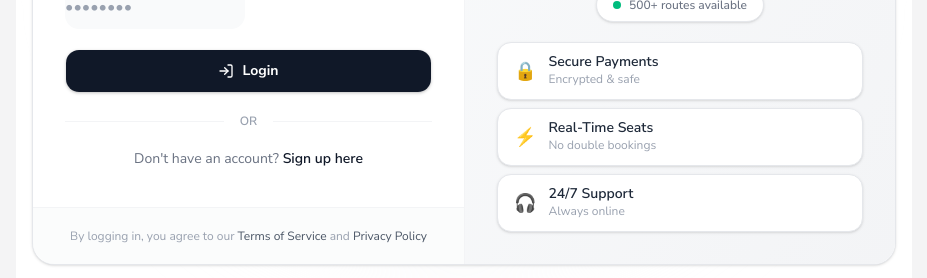
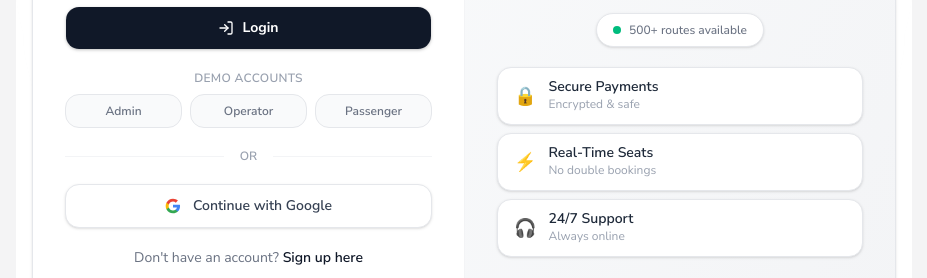
Before and after one commit to samir-web2526/bus-ticket-booking-frontend, a Next.js app: page /login in a window 1280 px wide. Shown: the part 516-794 px from the top of the page, without its empty margins (176-1103 px from the left). Built offline with nearby package versions, Linux system fonts and the light colour scheme.

Commit message:
add social login button in sign in up page

```diff
--- a/src/components/Pages/LoginPage/LoginPage.tsx
+++ b/src/components/Pages/LoginPage/LoginPage.tsx
@@ -21,14 +21,54 @@ const signinSchema = z.object({
 
 type SigninFormValues = z.infer<typeof signinSchema>
 
+const DUMMY_CREDENTIALS = {
+  ADMIN:     { email: "admin@busticketbd.com",     password: "admin123" },
+  OPERATOR:  { email: "operator@busticketbd.com",  password: "operator123" },
+  PASSENGER: { email: "passenger@busticketbd.com", password: "passenger123" },
+} as const
+
+type DummyRole = keyof typeof DUMMY_CREDENTIALS
+
+const ROLE_CONFIG: { role: DummyRole; label: string }[] = [
+  { role: "ADMIN",     label: "Admin" },
+  { role: "OPERATOR",  label: "Operator" },
+  { role: "PASSENGER", label: "Passenger" },
+]
+
 export function SigninForm({ className, ...props }: React.ComponentProps<"div">) {
   const [serverError, setServerError] = useState<string | null>(null)
+  const [isGoogleLoading, setIsGoogleLoading] = useState(false)
   const router = useRouter()
 
-  const { register, handleSubmit, formState: { errors, isSubmitting } } = useForm<SigninFormValues>({
+  const { register, handleSubmit, setValue, formState: { errors, isSubmitting } } = useForm<SigninFormValues>({
     resolver: zodResolver(signinSchema),
     defaultValues: { email: "", password: "" },
   })
+
+  const fillCredentials = (role: DummyRole) => {
+    const { email, password } = DUMMY_CREDENTIALS[role]
+    setValue("email", email, { shouldValidate: true })
+    setValue("password", password, { shouldValidate: true })
+    setServerError(null)
+    toast.info(`Filled ${role.toLowerCase()} credentials`, {
+      description: "Click Login to continue",
+      duration: 2000,
+      position: "top-right",
+    })
+  }
+
+  const handleGoogleSignIn = async () => {
+    setIsGoogleLoading(true)
+    try {
+      // Replace with your actual Google OAuth handler, e.g.:
+      // await signIn("google")
+      toast.info("Redirecting to Google...", { duration: 2000, position: "top-right" })
+    } catch {
+      toast.error("Google sign-in failed", { position: "top-right" })
+    } finally {
+      setIsGoogleLoading(false)
+    }
+  }
 
   const onSubmit = async (data: SigninFormValues) => {
     setServerError(null)
@@ -62,7 +102,6 @@ export function SigninForm({ className, ...props }: React.ComponentProps<"div">)
         </div>
 
         <div className="bg-white border border-gray-200 rounded-3xl overflow-hidden shadow-sm grid lg:grid-cols-2">
-
           <div className="flex flex-col">
             <div className="bg-gradient-to-br from-gray-50 to-white border-b border-gray-100 px-8 py-8">
               <motion.div initial={{ opacity: 0, y: -8 }} animate={{ opacity: 1, y: 0 }} transition={{ delay: 0.15 }} className="flex flex-col items-center gap-3">
@@ -99,6 +138,7 @@ export function SigninForm({ className, ...props }: React.ComponentProps<"div">)
                 {errors.password && <p className="text-xs text-red-500 font-medium">{errors.password.message}</p>}
               </motion.div>
 
+              {/* Login Button */}
               <motion.div initial={{ opacity: 0, y: 8 }} animate={{ opacity: 1, y: 0 }} transition={{ delay: 0.2 }}>
                 <Button type="submit" disabled={isSubmitting}
                   className="w-full h-11 rounded-xl font-bold bg-gray-900 hover:bg-gray-800 text-white transition-all duration-200 flex items-center justify-center gap-2 shadow-sm group">
@@ -106,11 +146,42 @@ export function SigninForm({ className, ...props }: React.ComponentProps<"div">)
                 </Button>
               </motion.div>
 
+              {/* Dummy Login Buttons */}
+              <motion.div initial={{ opacity: 0, y: 8 }} animate={{ opacity: 1, y: 0 }} transition={{ delay: 0.25 }} className="space-y-2">
+                <p className="text-xs font-semibold text-gray-400 uppercase tracking-wide text-center">Demo Accounts</p>
+                <div className="grid grid-cols-3 gap-2">
+                  {ROLE_CONFIG.map(({ role, label }) => (
+                    <button key={role} type="button" onClick={() => fillCredentials(role)}
+                      className="px-3 py-2 text-xs font-semibold border border-gray-200 rounded-xl text-gray-500 bg-gray-50 hover:bg-gray-100 hover:border-gray-300 hover:text-gray-700 transition-all duration-200 cursor-pointer">
+                      {label}
+                    </button>
+                  ))}
+                </div>
+              </motion.div>
+
               <div className="relative flex items-center gap-4">
                 <div className="flex-1 h-px bg-gray-100" />
                 <span className="text-xs text-gray-400 font-semibold">OR</span>
                 <div className="flex-1 h-px bg-gray-100" />
               </div>
+
+              {/* Google Sign-In Button */}
+              <motion.div initial={{ opacity: 0, y: 8 }} animate={{ opacity: 1, y: 0 }} transition={{ delay: 0.3 }}>
+                <button type="button" onClick={handleGoogleSignIn} disabled={isGoogleLoading}
+                  className="w-full h-11 rounded-xl font-semibold border border-gray-200 bg-white hover:bg-gray-50 hover:border-gray-300 text-gray-700 transition-all duration-200 flex items-center justify-center gap-3 shadow-sm disabled:opacity-60 disabled:cursor-not-allowed cursor-pointer">
+                  {isGoogleLoading ? (
+                    <Loader2 className="w-4 h-4 animate-spin text-gray-400" />
+                  ) : (
+                    <svg className="w-4 h-4 flex-shrink-0" viewBox="0 0 24 24">
+                      <path d="M22.56 12.25c0-.78-.07-1.53-.2-2.25H12v4.26h5.92c-.26 1.37-1.04 2.53-2.21 3.31v2.77h3.57c2.08-1.92 3.28-4.74 3.28-8.09z" fill="#4285F4" />
+                      <path d="M12 23c2.97 0 5.46-.98 7.28-2.66l-3.57-2.77c-.98.66-2.23 1.06-3.71 1.06-2.86 0-5.29-1.93-6.16-4.53H2.18v2.84C3.99 20.53 7.7 23 12 23z" fill="#34A853" />
+                      <path d="M5.84 14.09c-.22-.66-.35-1.36-.35-2.09s.13-1.43.35-2.09V7.07H2.18C1.43 8.55 1 10.22 1 12s.43 3.45 1.18 4.93l3.66-2.84z" fill="#FBBC05" />
+                      <path d="M12 5.38c1.62 0 3.06.56 4.21 1.64l3.15-3.15C17.45 2.09 14.97 1 12 1 7.7 1 3.99 3.47 2.18 7.07l3.66 2.84c.87-2.6 3.3-4.53 6.16-4.53z" fill="#EA4335" />
+                    </svg>
+                  )}
+                  <span className="text-sm">Continue with Google</span>
+                </button>
+              </motion.div>
 
               <p className="text-gray-500 text-sm text-center">
                 Don&apos;t have an account?{" "}
@@ -159,8 +230,8 @@ export function SigninForm({ className, ...props }: React.ComponentProps<"div">)
               </div>
             </div>
           </motion.div>
+        </div>
 
-        </div>
         <p className="mt-5 text-center text-gray-500 text-sm lg:hidden">
           Ready to travel? <span className="text-gray-900 font-semibold">500+ routes</span> available
         </p>
--- a/src/components/Pages/RegisterPage/RegisterPage.tsx
+++ b/src/components/Pages/RegisterPage/RegisterPage.tsx
@@ -30,11 +30,25 @@ type SignupFormValues = z.infer<typeof signupSchema>
 export function SignupForm({ className, ...props }: React.ComponentProps<"div">) {
   const [serverError, setServerError] = useState<string | null>(null)
   const [isSuccess, setIsSuccess] = useState(false)
+  const [isGoogleLoading, setIsGoogleLoading] = useState(false)
 
   const { register, handleSubmit, formState: { errors, isSubmitting }, reset } = useForm<SignupFormValues>({
     resolver: zodResolver(signupSchema),
     defaultValues: { name: "", email: "", password: "", confirmPassword: "" },
   })
+
+  const handleGoogleSignUp = async () => {
+    setIsGoogleLoading(true)
+    try {
+      // Replace with your actual Google OAuth handler, e.g.:
+      // await signIn("google")
+      toast.info("Redirecting to Google...", { duration: 2000, position: "top-right" })
+    } catch {
+      toast.error("Google sign-up failed", { position: "top-right" })
+    } finally {
+      setIsGoogleLoading(false)
+    }
+  }
 
   const onSubmit = async (data: SignupFormValues) => {
     setServerError(null)
@@ -65,7 +79,6 @@ export function SignupForm({ className, ...props }: React.ComponentProps<"div">)
         </div>
 
         <div className="bg-white border border-gray-200 rounded-3xl overflow-hidden shadow-sm grid lg:grid-cols-2">
-
           <div className="flex flex-col">
             <div className="bg-gradient-to-br from-gray-50 to-white border-b border-gray-100 px-8 py-8">
               <motion.div initial={{ opacity: 0, y: -8 }} animate={{ opacity: 1, y: 0 }} transition={{ delay: 0.15 }} className="flex flex-col items-center gap-3">
@@ -78,7 +91,6 @@ export function SignupForm({ className, ...props }: React.ComponentProps<"div">)
             </div>
 
             <form onSubmit={handleSubmit(onSubmit)} className="px-8 py-8 space-y-5 flex-1">
-
               {serverError && (
                 <motion.div initial={{ opacity: 0, y: -6 }} animate={{ opacity: 1, y: 0 }} className="flex items-start gap-3 p-4 bg-red-50 border border-red-200 rounded-xl">
                   <AlertCircle className="w-4 h-4 text-red-500 mt-0.5 flex-shrink-0" />
@@ -131,6 +143,7 @@ export function SignupForm({ className, ...props }: React.ComponentProps<"div">)
                 )}
               </motion.div>
 
+              {/* Create Account Button */}
               <motion.div initial={{ opacity: 0, y: 8 }} animate={{ opacity: 1, y: 0 }} transition={{ delay: 0.2 }}>
                 <Button type="submit" disabled={isSubmitting}
                   className="w-full h-11 rounded-xl font-bold bg-gray-900 hover:bg-gray-800 text-white transition-all duration-200 flex items-center justify-center gap-2 shadow-sm group">
@@ -145,6 +158,24 @@ export function SignupForm({ className, ...props }: React.ComponentProps<"div">)
                 <span className="text-xs text-gray-400 font-semibold">OR</span>
                 <div className="flex-1 h-px bg-gray-100" />
               </div>
+
+              {/* Google Sign-Up Button */}
+              <motion.div initial={{ opacity: 0, y: 8 }} animate={{ opacity: 1, y: 0 }} transition={{ delay: 0.25 }}>
+                <button type="button" onClick={handleGoogleSignUp} disabled={isGoogleLoading}
+                  className="w-full h-11 rounded-xl font-semibold border border-gray-200 bg-white hover:bg-gray-50 hover:border-gray-300 text-gray-700 transition-all duration-200 flex items-center justify-center gap-3 shadow-sm disabled:opacity-60 disabled:cursor-not-allowed cursor-pointer">
+                  {isGoogleLoading ? (
+                    <Loader2 className="w-4 h-4 animate-spin text-gray-400" />
+                  ) : (
+                    <svg className="w-4 h-4 flex-shrink-0" viewBox="0 0 24 24">
+                      <path d="M22.56 12.25c0-.78-.07-1.53-.2-2.25H12v4.26h5.92c-.26 1.37-1.04 2.53-2.21 3.31v2.77h3.57c2.08-1.92 3.28-4.74 3.28-8.09z" fill="#4285F4" />
+                      <path d="M12 23c2.97 0 5.46-.98 7.28-2.66l-3.57-2.77c-.98.66-2.23 1.06-3.71 1.06-2.86 0-5.29-1.93-6.16-4.53H2.18v2.84C3.99 20.53 7.7 23 12 23z" fill="#34A853" />
+                      <path d="M5.84 14.09c-.22-.66-.35-1.36-.35-2.09s.13-1.43.35-2.09V7.07H2.18C1.43 8.55 1 10.22 1 12s.43 3.45 1.18 4.93l3.66-2.84z" fill="#FBBC05" />
+                      <path d="M12 5.38c1.62 0 3.06.56 4.21 1.64l3.15-3.15C17.45 2.09 14.97 1 12 1 7.7 1 3.99 3.47 2.18 7.07l3.66 2.84c.87-2.6 3.3-4.53 6.16-4.53z" fill="#EA4335" />
+                    </svg>
+                  )}
+                  <span className="text-sm">Continue with Google</span>
+                </button>
+              </motion.div>
 
               <p className="text-gray-500 text-sm text-center">
                 Already have an account?{" "}
@@ -193,8 +224,8 @@ export function SignupForm({ className, ...props }: React.ComponentProps<"div">)
               </div>
             </div>
           </motion.div>
+        </div>
 
-        </div>
         <p className="mt-5 text-center text-gray-500 text-sm lg:hidden">
           Join <span className="text-gray-900 font-semibold">50K+ users</span> booking buses daily
         </p>
```
